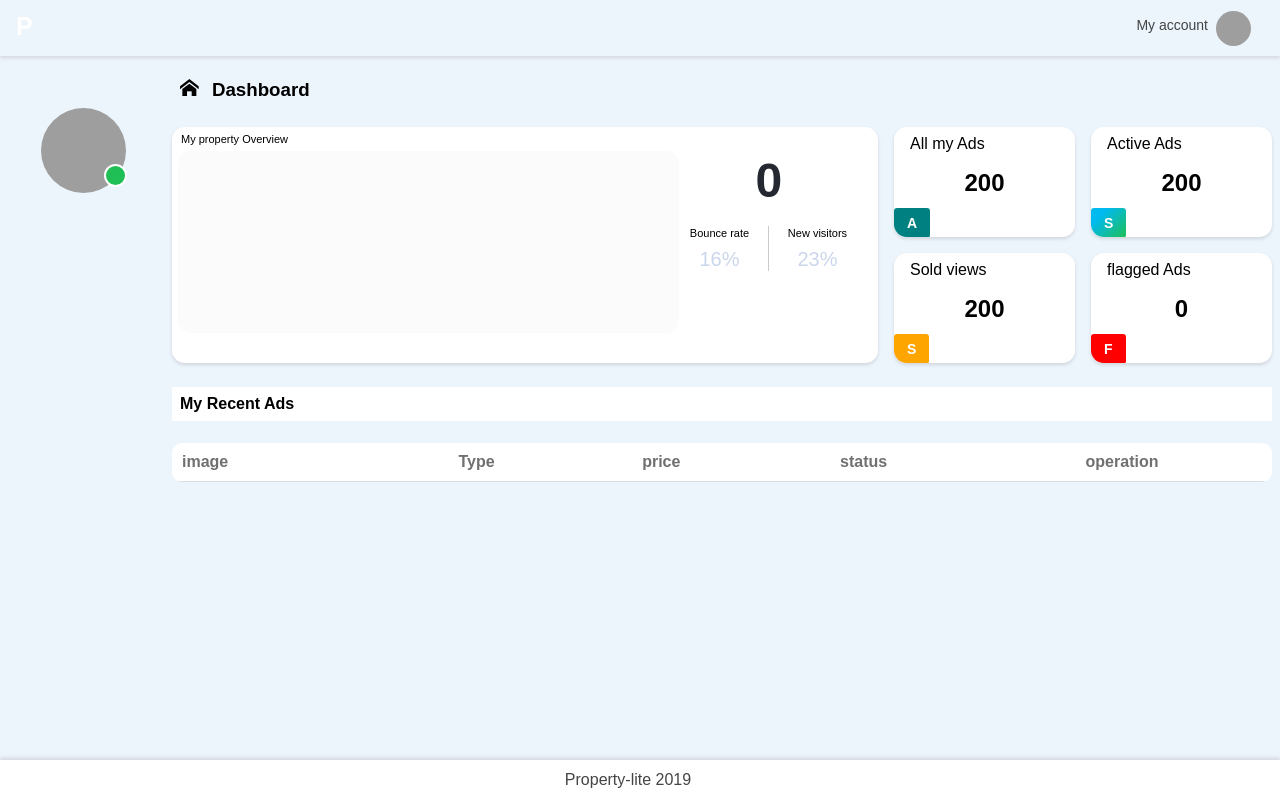
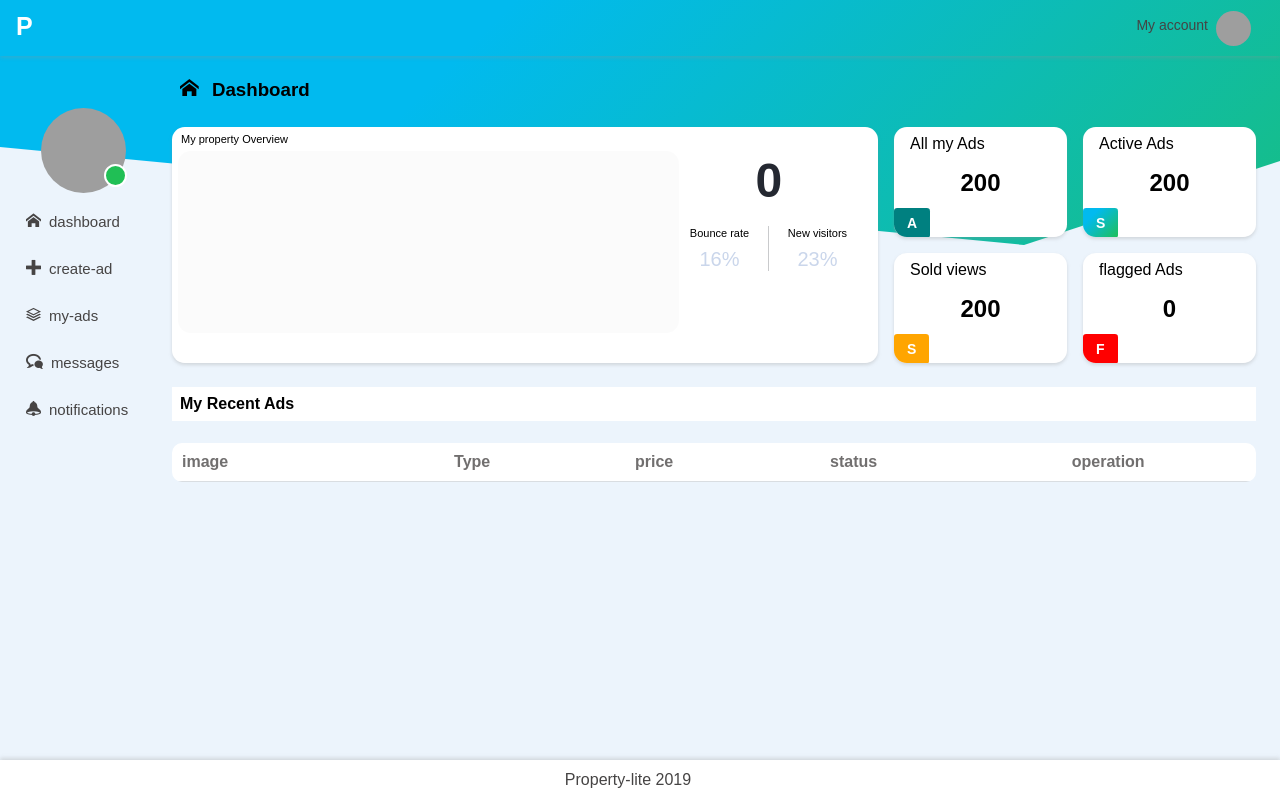
Before and after one commit to swaibat/property-pro-lite-react, a React (Create React App) app: page /dashboard in a window 1280 px wide. Built offline with nearby package versions, Linux system fonts and the light colour scheme; grey boxes are pictures that could not be loaded.

Commit message:
chore(add-clip-path):ad header background clip path

```diff
--- a/src/App.js
+++ b/src/App.js
@@ -15,6 +15,7 @@ function App() {
   return (
     <Router>
       <div className={App}>
+      <div id="bg" class="bg"></div>
         <Nav/>
           <Switch>
             <Route path="/" exact component={Home}/>
--- a/src/assets/css/parts/global.css
+++ b/src/assets/css/parts/global.css
@@ -347,14 +347,15 @@ input:focus {
   display: inline-block;
 }
 
-.sub-container{
+.sub-container {
   margin-left: 10rem;
-  margin-right: 0rem;
+  margin-right: 1rem;
   background: #ffffff;
   border-radius: var(--border-radius);
-  padding:.5rem;
+  padding: .5rem;
   margin-bottom: 2.5rem;
 }
+
 .page-title{
   margin-left: 11rem;
   margin-right: 1rem;
--- a/src/includes/nav.js
+++ b/src/includes/nav.js
@@ -27,12 +27,14 @@ class Nav extends React.Component {
             </div>
             <ul className="margin-x-3">
                 {
-                    navData.map(el =>(
-                        <Link key={navData.id}  to={`/${navData.name}`}>
-                            <li  key={navData.id} onClick={this.handleClick} className="nav-item" ><i className={`${navData.name} margin-r-2`}></i>{navData.name}</li>
-                        </Link>
-                    ))
-                    }
+                    navData.map((el, i) => {
+                        return(
+                            <Link key={i}  to={`/${el.name}`}>
+                                <li onClick={this.handleClick} className="nav-item" ><i className={`${el.icon} margin-r-2`}></i>{el.name}</li>
+                            </Link>
+                        )
+                    })
+                }
             </ul>
         </ul>) : null}
 
```
